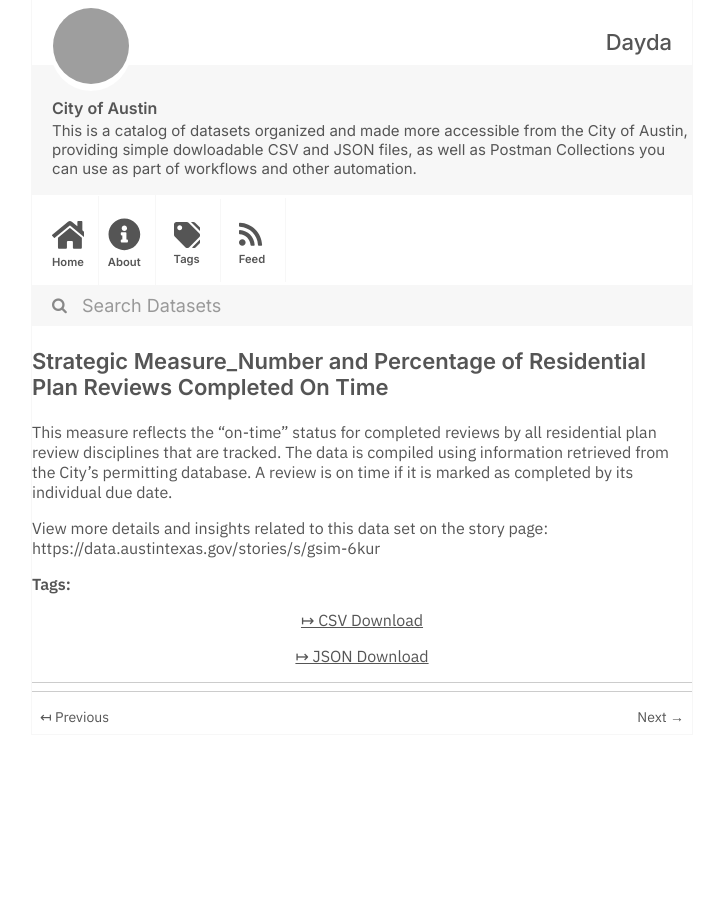
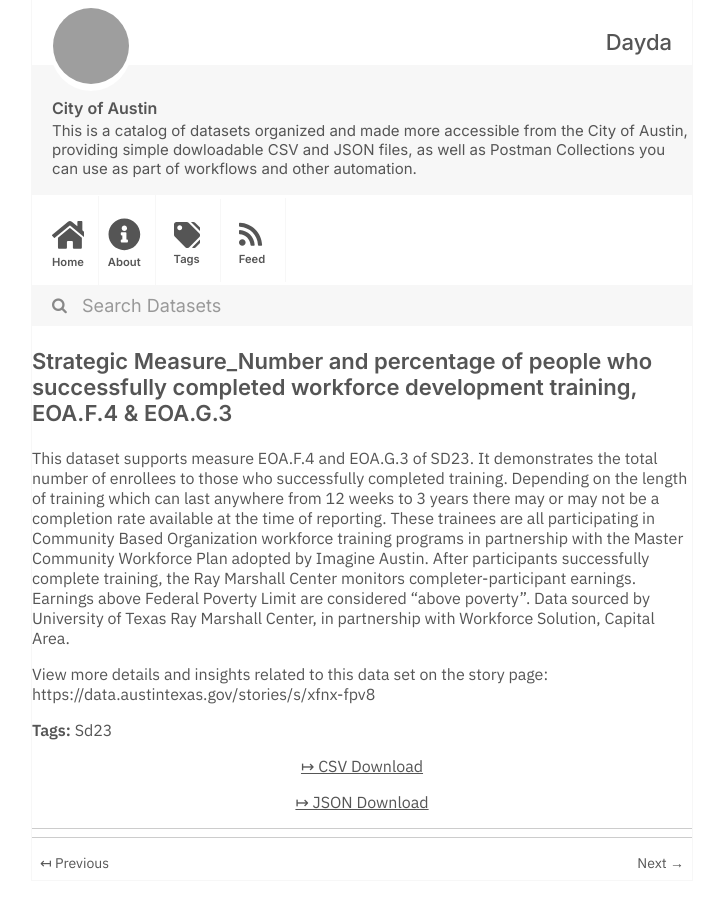
Before and after one commit to dayda-entities/city-of-austin, a Jekyll site: the page built from _posts/2020-11-12-strategic-measure_number-and-p.md, in a window 1280 px wide, cut to the strip 0-900 px from the top of the page. Shown: the whole strip, without its empty margins (278-1001 px from the left). Built offline with Jekyll 4.4.1, drawn with Linux system fonts in a browser that asks for light colours; grey boxes are pictures that could not be loaded.

Commit message:
Publish Data

```diff
--- a/_posts/2020-11-12-strategic-measure_number-and-p.md
+++ b/_posts/2020-11-12-strategic-measure_number-and-p.md
@@ -1,20 +1,21 @@
 ---
 title: >-
-  Strategic Measure_Number and Percentage of Residential Plan Reviews Completed
-  On Time
-created: '2020-11-12T13:28:46.440695'
-modified: '2020-11-12T13:28:46.440701'
+  Strategic Measure_Number and percentage of people who successfully completed
+  workforce development training, EOA.F.4 & EOA.G.3
+created: '2020-11-12T13:33:58.304323'
+modified: '2020-12-04T18:32:40.599222'
 state: active
 type: dataset
-tags: []
+tags:
+  - Sd23
 groups:
   - Local Government
-csv_url: 'https://data.austintexas.gov/api/views/j27w-2gjd/rows.csv?accessType=DOWNLOAD'
-json_url: 'https://data.austintexas.gov/api/views/j27w-2gjd/rows.json?accessType=DOWNLOAD'
+csv_url: 'https://data.austintexas.gov/api/views/vweq-kvt2/rows.csv?accessType=DOWNLOAD'
+json_url: 'https://data.austintexas.gov/api/views/vweq-kvt2/rows.json?accessType=DOWNLOAD'
 layout: post
 
 ---
-This measure reflects the "on-time" status for completed reviews by all residential plan review disciplines that are tracked. The data is compiled using information retrieved from the City's permitting database. A review is on time if it is marked as completed by its individual due date.
+This dataset supports measure EOA.F.4 and EOA.G.3 of SD23. It demonstrates the total number of enrollees to those who successfully completed training. Depending on the length of training which can last anywhere from 12 weeks to 3 years there may or may not be a completion rate available at the time of reporting. These trainees are all participating in Community Based Organization workforce training programs in partnership with the Master Community Workforce Plan adopted by Imagine Austin. After participants successfully complete training, the Ray Marshall Center monitors completer-participant earnings. Earnings above Federal Poverty Limit are considered "above poverty". Data sourced by University of Texas Ray Marshall Center, in partnership with Workforce Solution, Capital Area.
 
 View more details and insights related to this data set on the story page:
-https://data.austintexas.gov/stories/s/gsim-6kur
+https://data.austintexas.gov/stories/s/xfnx-fpv8
```
